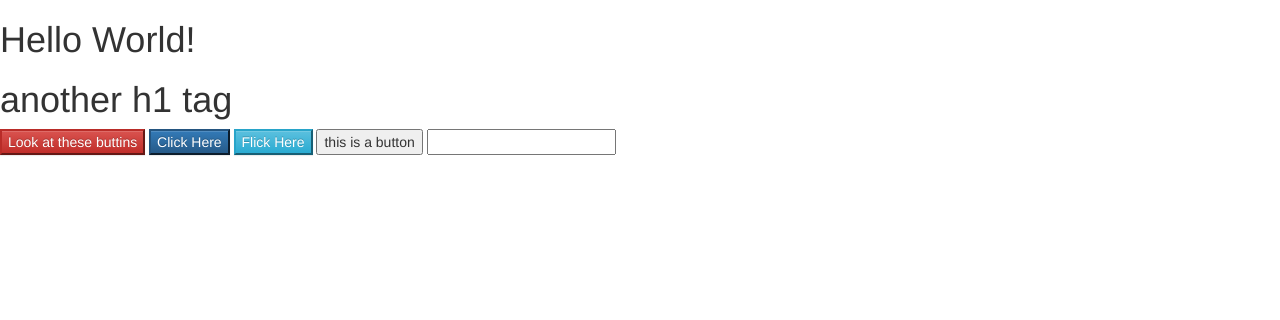
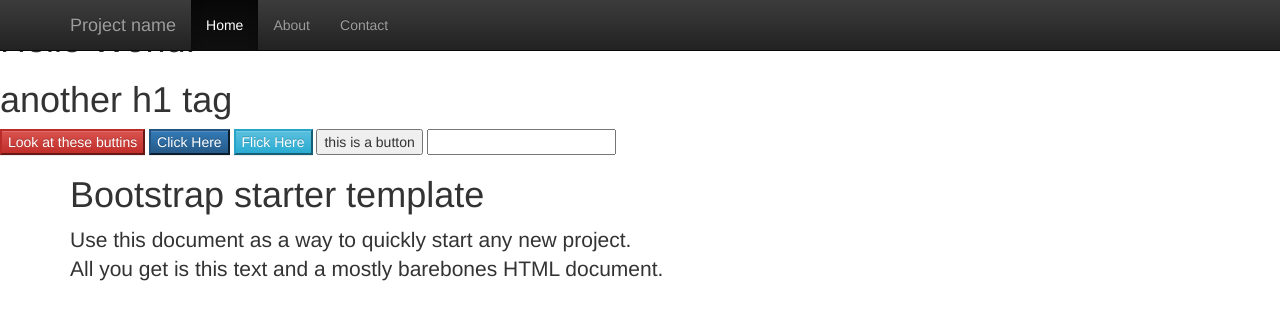
Before and after one commit to doomb0t/django-examples, a Django app: page / in a window 1280 px wide. Shown: the top 320 px of the page. Run offline with Django 3.2, Linux system fonts and the light colour scheme; some libraries are stand-ins or nearby versions.

Commit message:
adds starter bootstrap template

```diff
--- a/djangoexample/static/templates/base.html
+++ b/djangoexample/static/templates/base.html
@@ -1,18 +1,73 @@
 {% load staticfiles%}
+
 <!DOCTYPE html>
 <html lang="en">
+
     <head>
+        <meta charset="utf-8">
+        <meta http-equiv="X-UA-Compatible" content="IE=edge">
+        <meta name="viewport" content="width=device-width, initial-scale=1">
+
+        <!-- The above 3 meta tags *must* come first in the head; any other head content must come *after* these tags -->
+        <meta name="description" content="">
+        <meta name="author" content="">
+        <link rel="icon" href="../../favicon.ico">
         <meta charset="UTF-8">
         <title>Hello World!</title>
         <link rel="stylesheet" href="{% static 'css/main.css' %}">
         <link rel="stylesheet" href="https://maxcdn.bootstrapcdn.com/bootstrap/3.3.5/css/bootstrap.min.css">
         <link rel="stylesheet" href="https://maxcdn.bootstrapcdn.com/bootstrap/3.3.5/css/bootstrap-theme.min.css">
         <script src="https://maxcdn.bootstrapcdn.com/bootstrap/3.3.5/js/bootstrap.min.js"></script>
+        <!-- HTML5 shim and Respond.js for IE8 support of HTML5 elements and media queries -->
+        <!--[if lt IE 9]>
+        <script src="https://oss.maxcdn.com/html5shiv/3.7.2/html5shiv.min.js"></script>
+        <script src="https://oss.maxcdn.com/respond/1.4.2/respond.min.js"></script>
+        <![endif]-->
         </head>
+
         <body>
+
         {%block content%}
         {%endblock%}
         {% block two %}
         {% endblock %}
+        <nav class="navbar navbar-inverse navbar-fixed-top">
+        <div class="container">
+        <div class="navbar-header">
+        <button type="button" class="navbar-toggle collapsed" data-toggle="collapse" data-target="#navbar" aria-expanded="false" aria-controls="navbar">
+        <span class="sr-only">Toggle navigation</span>
+        <span class="icon-bar"></span>
+        <span class="icon-bar"></span>
+        <span class="icon-bar"></span>
+        </button>
+        <a class="navbar-brand" href="#">Project name</a>
+        </div>
+        <div id="navbar" class="collapse navbar-collapse">
+        <ul class="nav navbar-nav">
+        <li class="active"><a href="#">Home</a></li>
+        <li><a href="#about">About</a></li>
+        <li><a href="#contact">Contact</a></li>
+        </ul>
+
+        </div><!--/.nav-collapse -->
+        </div>
+        </nav>
+
+        <div class="container">
+            <div class="starter-template">
+                <h1>Bootstrap starter template</h1>
+                <p class="lead">Use this document as a way to quickly start any new project.<br> All you get is this text and a mostly barebones HTML document.</p>
+            </div>
+
+        </div><!-- /.container -->
+
+        <!-- Bootstrap core JavaScript================================================== -->
+
+        <!-- Placed at the end of the document so the pages load faster -->
+        <script src="https://ajax.googleapis.com/ajax/libs/jquery/1.11.3/jquery.min.js"></script>
+        <script src="../../dist/js/bootstrap.min.js"></script>
+
+        <!-- IE10 viewport hack for Surface/desktop Windows 8 bug -->
+        <script src="../../assets/js/ie10-viewport-bug-workaround.js"></script>
         </body>
 </html>
```
Lines whose indentation alone changed are shown as unchanged.
